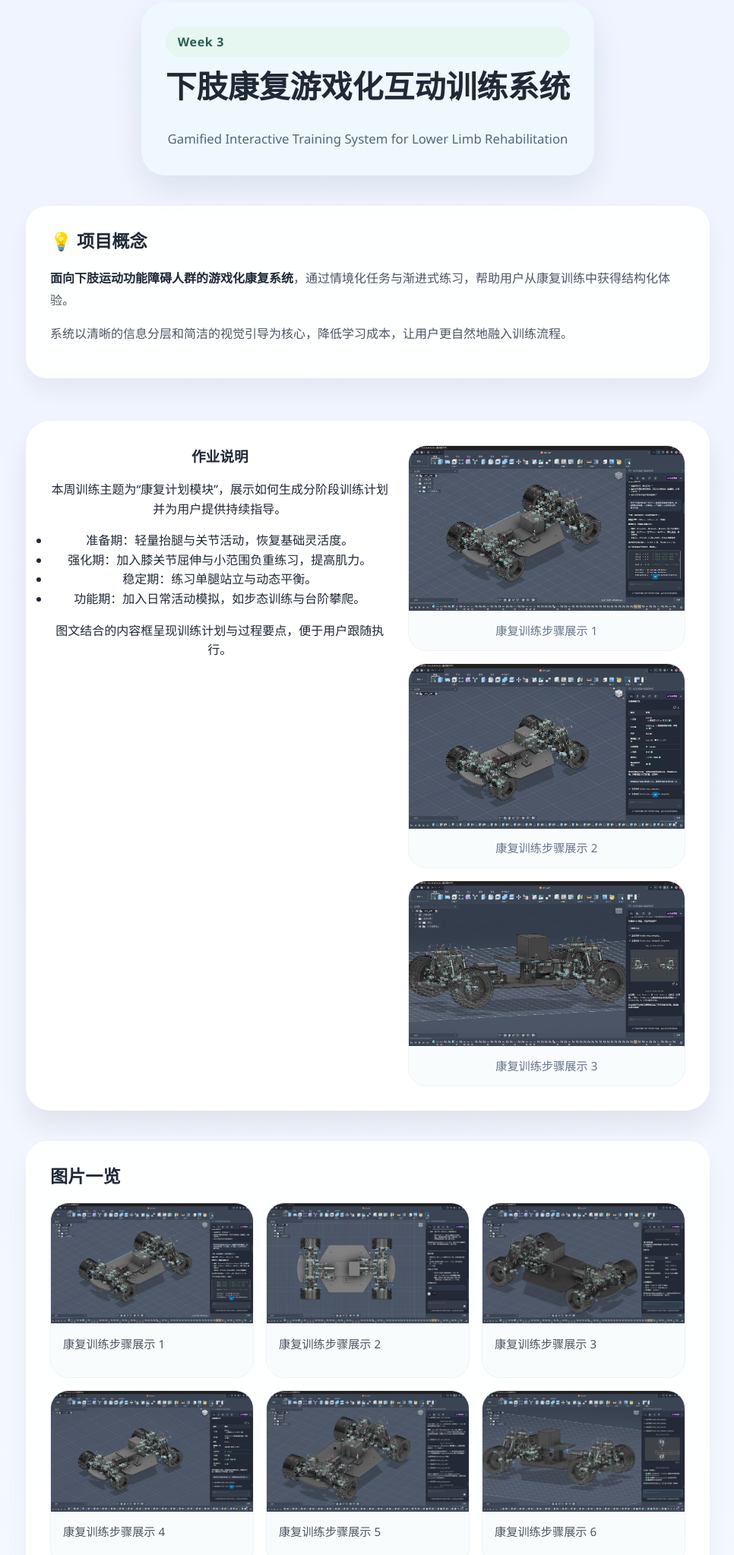
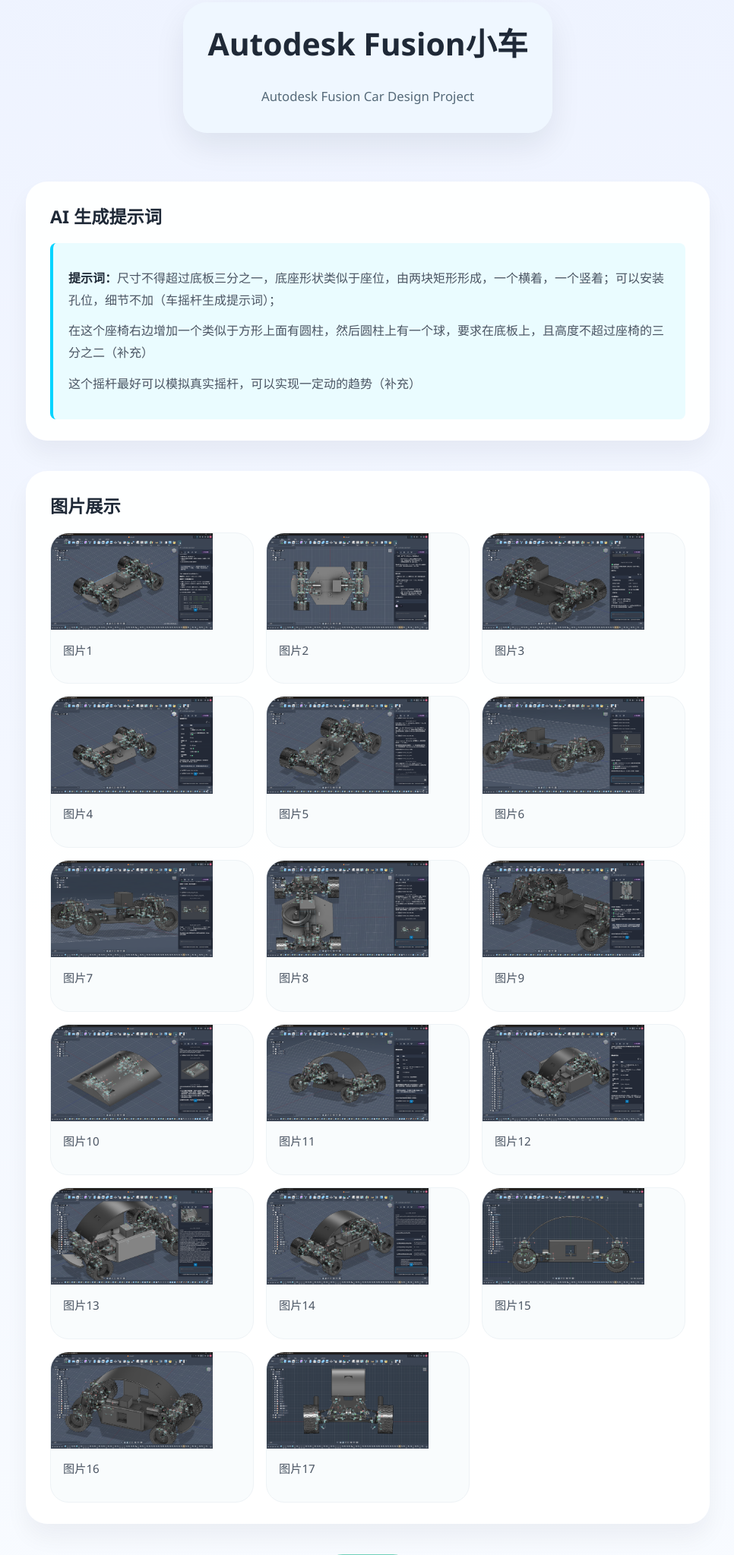
Before and after one commit to NexMaker-Fab/ZWU-2026-2-002, a plain HTML site: page docs/week3/week3.html in a window 1280 px wide. Shown: the part 108-2155 px from the top of the page at 76% size, without its empty margins (156-1122 px from the left). Drawn offline with Linux system fonts and the light colour scheme; files that its build step writes are made by us from their sources.

Commit message:
week3修改

```diff
--- a/docs/week3/week3.html
+++ b/docs/week3/week3.html
@@ -30,144 +30,88 @@
     <main class="main-content">
         <section class="week-template">
             <div class="hero-section">
-                <div class="hero-label">Week 3</div>
-                <h1 class="hero-title">下肢康复游戏化互动训练系统</h1>
-                <p class="hero-subtitle">Gamified Interactive Training System for Lower Limb Rehabilitation</p>
+                <h1 class="hero-title">Autodesk Fusion小车</h1>
+                <p class="hero-subtitle">Autodesk Fusion Car Design Project</p>
             </div>
-            <div class="content-block concept-section">
-                <h2 class="section-title">💡 项目概念</h2>
-                <p class="section-text"><strong>面向下肢运动功能障碍人群的游戏化康复系统</strong>，通过情境化任务与渐进式练习，帮助用户从康复训练中获得结构化体验。</p>
-                <p class="section-text">系统以清晰的信息分层和简洁的视觉引导为核心，降低学习成本，让用户更自然地融入训练流程。</p>
-            </div>
-            <div class="details-box">
-                <div class="details-grid">
-                    <div class="details-text">
-                        <h3>作业说明</h3>
-                        <p>本周训练主题为“康复计划模块”，展示如何生成分阶段训练计划并为用户提供持续指导。</p>
-                        <ul>
-                            <li>准备期：轻量抬腿与关节活动，恢复基础灵活度。</li>
-                            <li>强化期：加入膝关节屈伸与小范围负重练习，提高肌力。</li>
-                            <li>稳定期：练习单腿站立与动态平衡。</li>
-                            <li>功能期：加入日常活动模拟，如步态训练与台阶攀爬。</li>
-                        </ul>
-                        <p>图文结合的内容框呈现训练计划与过程要点，便于用户跟随执行。</p>
-                    </div>
-                    <div class="details-media">
-                        <div class="detail-card">
-                            <img class="content-image" src="assets/图片1.png" alt="康复训练步骤展示 1">
-                            <p class="image-caption">康复训练步骤展示 1</p>
-                        </div>
-                        <div class="detail-card">
-                            <img class="content-image" src="assets/图片4.png" alt="康复训练步骤展示 2">
-                            <p class="image-caption">康复训练步骤展示 2</p>
-                        </div>
-                        <div class="detail-card">
-                            <img class="content-image" src="assets/图片7.png" alt="康复训练步骤展示 3">
-                            <p class="image-caption">康复训练步骤展示 3</p>
-                        </div>
-                    </div>
+            <div class="content-block" style="margin-top: 24px;">
+                <h2 class="section-title">AI 生成提示词</h2>
+                <div style="padding: 20px; background: rgba(0, 212, 255, 0.08); border-left: 4px solid #00d4ff; border-radius: 8px; line-height: 2;">
+                    <p style="margin: 12px 0;"><strong>提示词：</strong>尺寸不得超过底板三分之一，底座形状类似于座位，由两块矩形形成，一个横着，一个竖着；可以安装孔位，细节不加（车摇杆生成提示词）；</p>
+                    <p style="margin: 12px 0;">在这个座椅右边增加一个类似于方形上面有圆柱，然后圆柱上有一个球，要求在底板上，且高度不超过座椅的三分之二（补充）</p>
+                    <p style="margin: 12px 0;">这个摇杆最好可以模拟真实摇杆，可以实现一定动的趋势（补充）</p>
                 </div>
             </div>
             <div class="content-block">
-                <h2 class="section-title">图片一览</h2>
+                <h2 class="section-title">图片展示</h2>
                 <div class="image-gallery">
                     <div class="detail-card">
-                        <img class="content-image" src="assets/图片1.png" alt="康复训练步骤展示 1">
-                        <p class="image-caption">康复训练步骤展示 1</p>
+                        <img class="content-image clickable-image" src="assets/图片1.png" alt="图片1" style="width: 80%; height: auto;">
+                        <p class="image-caption">图片1</p>
                     </div>
                     <div class="detail-card">
-                        <img class="content-image" src="assets/图片2.png" alt="康复训练步骤展示 2">
-                        <p class="image-caption">康复训练步骤展示 2</p>
+                        <img class="content-image clickable-image" src="assets/图片2.png" alt="图片2" style="width: 80%; height: auto;">
+                        <p class="image-caption">图片2</p>
                     </div>
                     <div class="detail-card">
-                        <img class="content-image" src="assets/图片3.png" alt="康复训练步骤展示 3">
-                        <p class="image-caption">康复训练步骤展示 3</p>
+                        <img class="content-image clickable-image" src="assets/图片3.png" alt="图片3" style="width: 80%; height: auto;">
+                        <p class="image-caption">图片3</p>
                     </div>
                     <div class="detail-card">
-                        <img class="content-image" src="assets/图片4.png" alt="康复训练步骤展示 4">
-                        <p class="image-caption">康复训练步骤展示 4</p>
+                        <img class="content-image clickable-image" src="assets/图片4.png" alt="图片4" style="width: 80%; height: auto;">
+                        <p class="image-caption">图片4</p>
                     </div>
                     <div class="detail-card">
-                        <img class="content-image" src="assets/图片5.png" alt="康复训练步骤展示 5">
-                        <p class="image-caption">康复训练步骤展示 5</p>
+                        <img class="content-image clickable-image" src="assets/图片5.png" alt="图片5" style="width: 80%; height: auto;">
+                        <p class="image-caption">图片5</p>
                     </div>
                     <div class="detail-card">
-                        <img class="content-image" src="assets/图片6.png" alt="康复训练步骤展示 6">
-                        <p class="image-caption">康复训练步骤展示 6</p>
+                        <img class="content-image clickable-image" src="assets/图片6.png" alt="图片6" style="width: 80%; height: auto;">
+                        <p class="image-caption">图片6</p>
                     </div>
                     <div class="detail-card">
-                        <img class="content-image" src="assets/图片7.png" alt="康复训练步骤展示 7">
-                        <p class="image-caption">康复训练步骤展示 7</p>
+                        <img class="content-image clickable-image" src="assets/图片7.png" alt="图片7" style="width: 80%; height: auto;">
+                        <p class="image-caption">图片7</p>
                     </div>
                     <div class="detail-card">
-                        <img class="content-image" src="assets/图片8.png" alt="康复训练步骤展示 8">
-                        <p class="image-caption">康复训练步骤展示 8</p>
+                        <img class="content-image clickable-image" src="assets/图片8.png" alt="图片8" style="width: 80%; height: auto;">
+                        <p class="image-caption">图片8</p>
                     </div>
                     <div class="detail-card">
-                        <img class="content-image" src="assets/图片9.png" alt="康复训练步骤展示 9">
-                        <p class="image-caption">康复训练步骤展示 9</p>
+                        <img class="content-image clickable-image" src="assets/图片9.png" alt="图片9" style="width: 80%; height: auto;">
+                        <p class="image-caption">图片9</p>
                     </div>
                     <div class="detail-card">
-                        <img class="content-image" src="assets/图片10.png" alt="康复训练步骤展示 10">
-                        <p class="image-caption">康复训练步骤展示 10</p>
+                        <img class="content-image clickable-image" src="assets/图片10.png" alt="图片10" style="width: 80%; height: auto;">
+                        <p class="image-caption">图片10</p>
                     </div>
                     <div class="detail-card">
-                        <img class="content-image" src="assets/图片11.png" alt="康复训练步骤展示 11">
-                        <p class="image-caption">康复训练步骤展示 11</p>
+                        <img class="content-image clickable-image" src="assets/图片11.png" alt="图片11" style="width: 80%; height: auto;">
+                        <p class="image-caption">图片11</p>
                     </div>
                     <div class="detail-card">
-                        <img class="content-image" src="assets/图片12.png" alt="康复训练步骤展示 12">
-                        <p class="image-caption">康复训练步骤展示 12</p>
+                        <img class="content-image clickable-image" src="assets/图片12.png" alt="图片12" style="width: 80%; height: auto;">
+                        <p class="image-caption">图片12</p>
                     </div>
                     <div class="detail-card">
-                        <img class="content-image" src="assets/图片13.png" alt="康复训练步骤展示 13">
-                        <p class="image-caption">康复训练步骤展示 13</p>
+                        <img class="content-image clickable-image" src="assets/图片13.png" alt="图片13" style="width: 80%; height: auto;">
+                        <p class="image-caption">图片13</p>
                     </div>
                     <div class="detail-card">
-                        <img class="content-image" src="assets/图片14.png" alt="康复训练步骤展示 14">
-                        <p class="image-caption">康复训练步骤展示 14</p>
+                        <img class="content-image clickable-image" src="assets/图片14.png" alt="图片14" style="width: 80%; height: auto;">
+                        <p class="image-caption">图片14</p>
                     </div>
                     <div class="detail-card">
-                        <img class="content-image" src="assets/图片15.png" alt="康复训练步骤展示 15">
-                        <p class="image-caption">康复训练步骤展示 15</p>
+                        <img class="content-image clickable-image" src="assets/图片15.png" alt="图片15" style="width: 80%; height: auto;">
+                        <p class="image-caption">图片15</p>
                     </div>
                     <div class="detail-card">
-                        <img class="content-image" src="assets/图片16.png" alt="康复训练步骤展示 16">
-                        <p class="image-caption">康复训练步骤展示 16</p>
+                        <img class="content-image clickable-image" src="assets/图片16.png" alt="图片16" style="width: 80%; height: auto;">
+                        <p class="image-caption">图片16</p>
                     </div>
                     <div class="detail-card">
-                        <img class="content-image" src="assets/图片17.png" alt="康复训练步骤展示 17">
-                        <p class="image-caption">康复训练步骤展示 17</p>
+                        <img class="content-image clickable-image" src="assets/图片17.png" alt="图片17" style="width: 80%; height: auto;">
+                        <p class="image-caption">图片17</p>
                     </div>
-                    <div class="detail-card">
-                        <img class="content-image" src="assets/微信图片_20260604230413_81_1169.png" alt="康复训练流程示意">
-                        <p class="image-caption">康复训练流程示意</p>
-                    </div>
-                </div>
-            </div>
-            <div class="content-block values-section">
-                <h2 class="section-title">核心价值模块</h2>
-                <div class="value-grid">
-                    <article class="value-card">
-                        <div class="card-icon">🎮</div>
-                        <h3>游戏化动作引导</h3>
-                        <p>把每个康复步骤设计成易理解的任务，引导更准确动作。</p>
-                    </article>
-                    <article class="value-card">
-                        <div class="card-icon">✨</div>
-                        <h3>正向激励机制</h3>
-                        <p>即时鼓励和进度反馈，提升训练兴趣与坚持度。</p>
-                    </article>
-                    <article class="value-card">
-                        <div class="card-icon">🧠</div>
-                        <h3>沉浸式专注体验</h3>
-                        <p>柔和界面与明确提示，打造舒适的训练节奏。</p>
-                    </article>
-                    <article class="value-card">
-                        <div class="card-icon">🤝</div>
-                        <h3>低门槛康复参与</h3>
-                        <p>为不同能力用户提供友好的入门路径与渐进方案。</p>
-                    </article>
                 </div>
             </div>
             <div class="page-actions">
```
